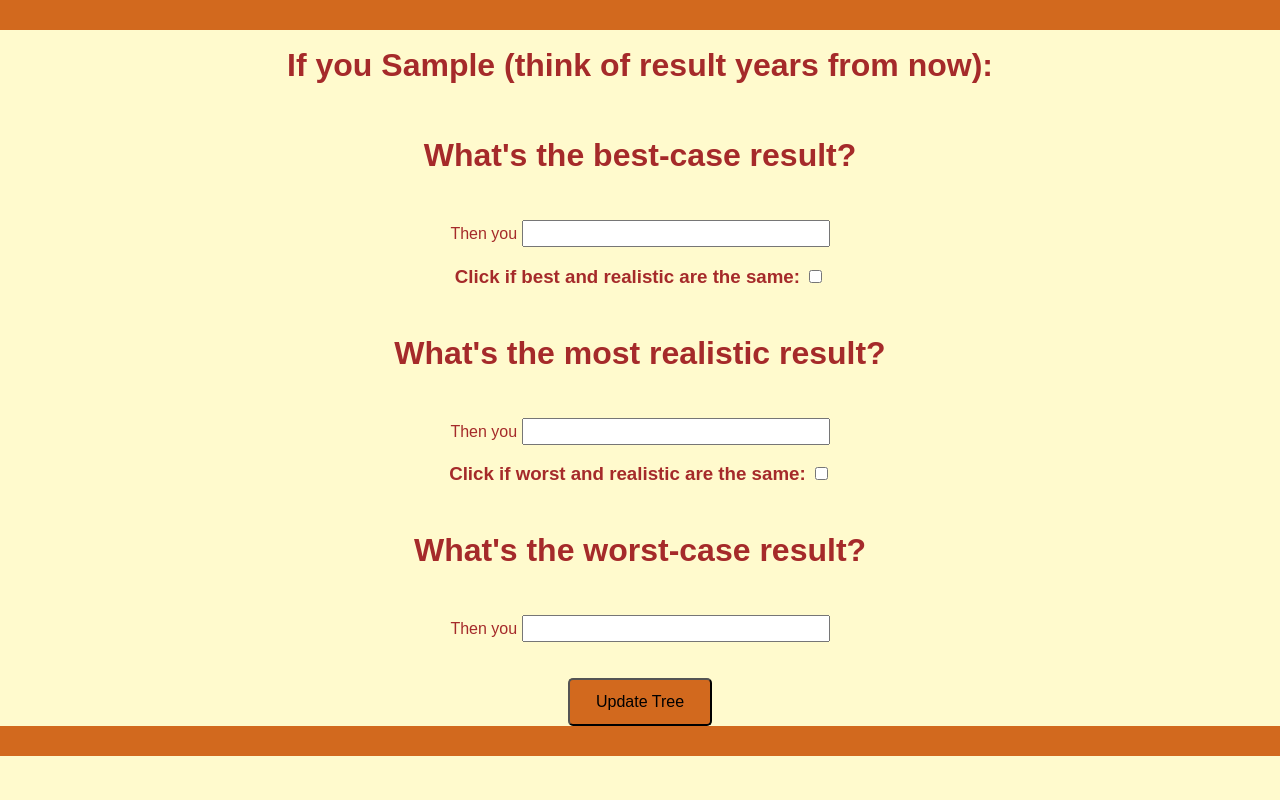
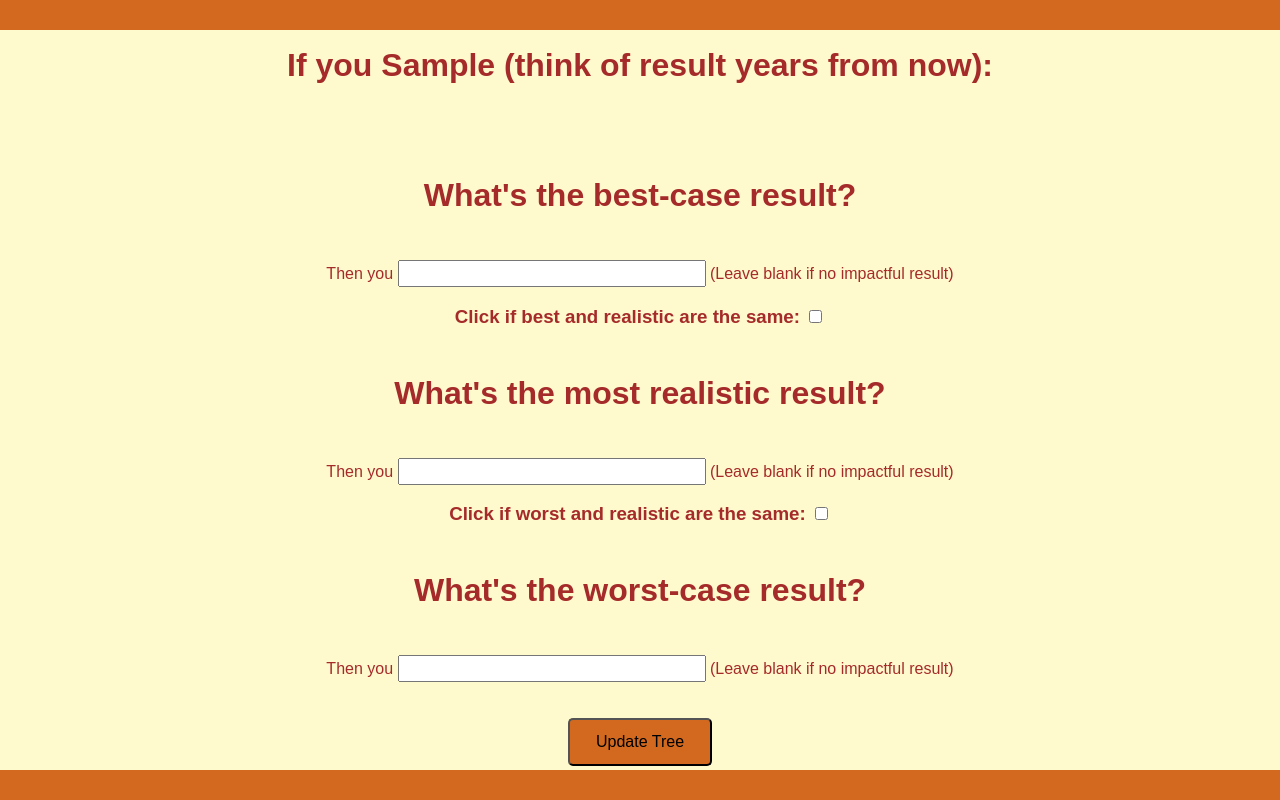
Before and after one commit to CarlGross/DecisionTreeApp, a Flask app: template templates/questions.html in a window 1280 px wide. Run offline with Flask 3, Linux system fonts and the light colour scheme; the template is opened without the code that fills it: values that come from a table or form of the project are taken from there, others are empty; tables that the repository leaves empty hold one stand-in row (values such as "Sample post").

Commit message:
No effect + css fixes

```diff
--- a/app.py
+++ b/app.py
@@ -31,6 +31,8 @@ def index():
 def questions():
     tree_id = session.get('tree_id')
     queue = session.get('queue', [])
+    if queue == []:
+        return redirect('/tree/')
     node_id = queue[0]
     currNode = Node.query.get_or_404(node_id)
     if currNode.level == 3:
@@ -55,16 +57,19 @@ def questions():
             realistic.parent_id = node_id
             best.parent_id = node_id
             db.session.commit()
-            queue += [best.id]
+            if best_input != '':
+                queue += [best.id]
 
-        queue += [realistic.id]
+        if realistic_input != '':
+            queue += [realistic.id]
 
         if realistic_input != worst_input:
             db.session.add(worst)
             currNode.worst = worst
             worst.parent_id = node_id
             db.session.commit()
-            queue += [worst.id]
+            if worst_input != '':
+                queue += [worst.id]
 
         queue.pop(0)
         session['queue'] = queue
--- a/static/css/main.css
+++ b/static/css/main.css
@@ -1,5 +1,10 @@
 html {
     font-family: sans-serif;
+}
+.page {
+  min-height: 100vh;
+  display: flex;
+  flex-direction: column;
 }
 .top-stripe{
   height: 30px;
@@ -14,9 +19,11 @@ html {
   background-color: chocolate;
   position: relative;
   width: calc(100% + 400px);
-  bottom: 0;
+  bottom: 0vh;
   left: 0;
   margin-left: -200px;
+  margin-bottom: 0;
+  margin-top: auto;
 }
 body {
   padding-left: 200px;
--- a/templates/base.html
+++ b/templates/base.html
@@ -10,8 +10,10 @@
     </head>
 
     <body>
+        <div class="page">
         <div class="top-stripe"></div>
         {% block body %}{% endblock %}
         <div class="bottom-stripe"></div>
+        </div>
     </body>
 </html>
--- a/templates/questions.html
+++ b/templates/questions.html
@@ -7,13 +7,16 @@
     <div style="text-align: center;">
     <form action="/questions/" id="form" method="POST">
         <h1>What's the best-case result?</h1>
-        Then you <input type="text" name="best_case" id="best_case">
+        Then you <input style="display: inline;" type="text" name="best_case" id="best_case">
+        (Leave blank if no impactful result)
         <h3>Click if best and realistic are the same: <input type ="checkbox" name="best_realistic" id="best_realistic"></h3>
         <h1>What's the most realistic result?</h1>
         Then you <input type="text" name="realistic_case" id="realistic_case">
+        (Leave blank if no impactful result)
         <h3>Click if worst and realistic are the same: <input type ="checkbox" name="worst_realistic" id="worst_realistic"></h3>
         <h1>What's the worst-case result?</h1>
         Then you <input type="text" name="worst_case" id="worst_case">
+        (Leave blank if no impactful result)
         <br> <br> <br>
         <input type="submit" value="Update Tree">
     </form>
--- a/templates/tree.html
+++ b/templates/tree.html
@@ -33,8 +33,8 @@
     <div style="text-align: center;">
     <h2>Key</h2>
     <span style="color: red;">More Realistic</span> => <span style="color: black">Less Realistic</span> <br>
-    <span style="border: 2px solid green;">Best-Case</span>, <span style="border: 2px solid red;">Realistic-Case</span>
-    , <span style="border: 2px solid blue;">Worst-Case</span>
+    <span style="border: 2px solid green;">Best-Case</span>, <span style="border: 2px solid red;">Realistic-Case</span>,
+    <span style="border: 2px solid blue;">Worst-Case</span>
     </div>
     </div>
 
```
